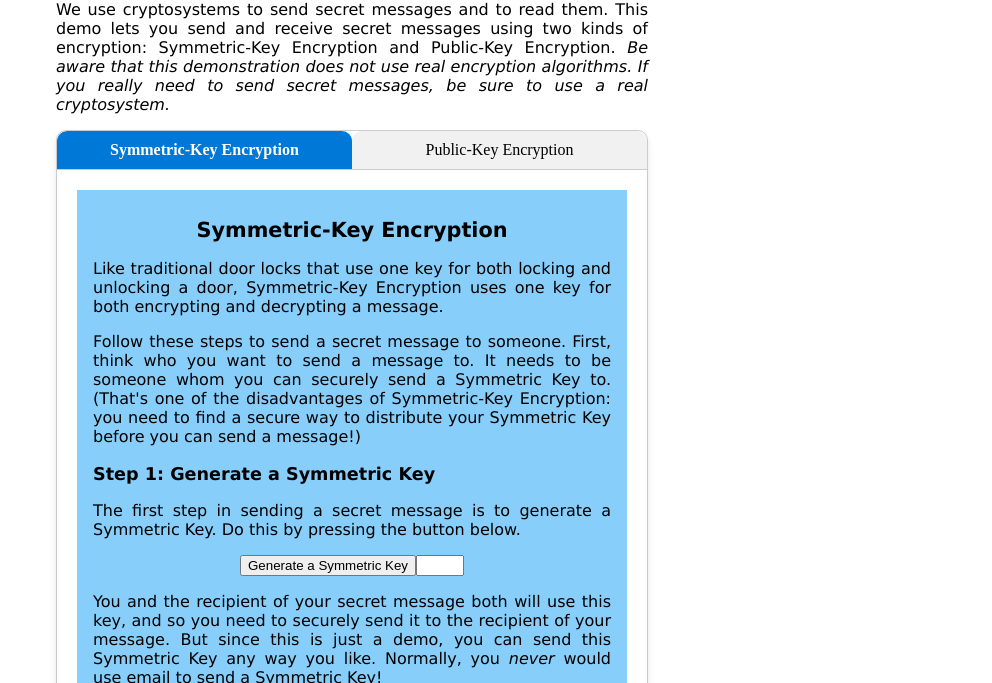
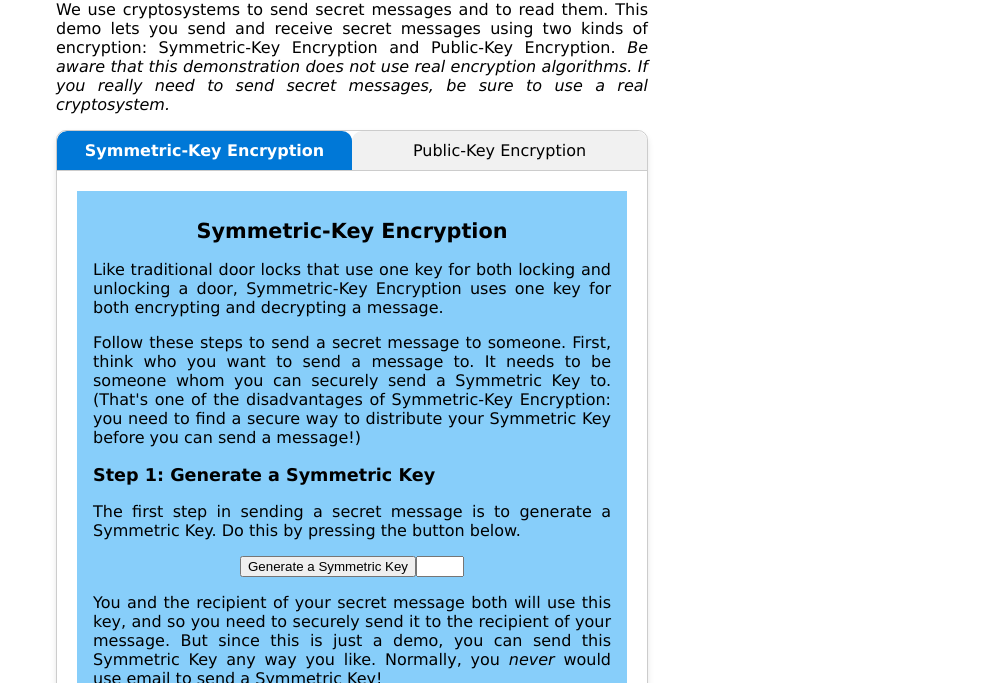
Before and after one commit to jpeletier/cryptosystem-demo, a plain HTML site: page index.html in a window 1280 px wide. Shown: the part 117-800 px from the top of the page, without its empty margins (288-1280 px from the left). Drawn offline with Linux system fonts and the light colour scheme.

Commit message:
Fix tab font

```diff
--- a/index.html
+++ b/index.html
@@ -125,6 +125,7 @@ Multi-language support, translation to Spanish and and tabbed layout by Javier P
             background-color: #f1f1f1;
             border-radius: 10px 10px 0 0;
             transition: background-color 0.3s;
+            font-family: "Lucida Sans Unicode", "Lucida Grande", sans-serif;
         }
 
         .tab.active {
```
